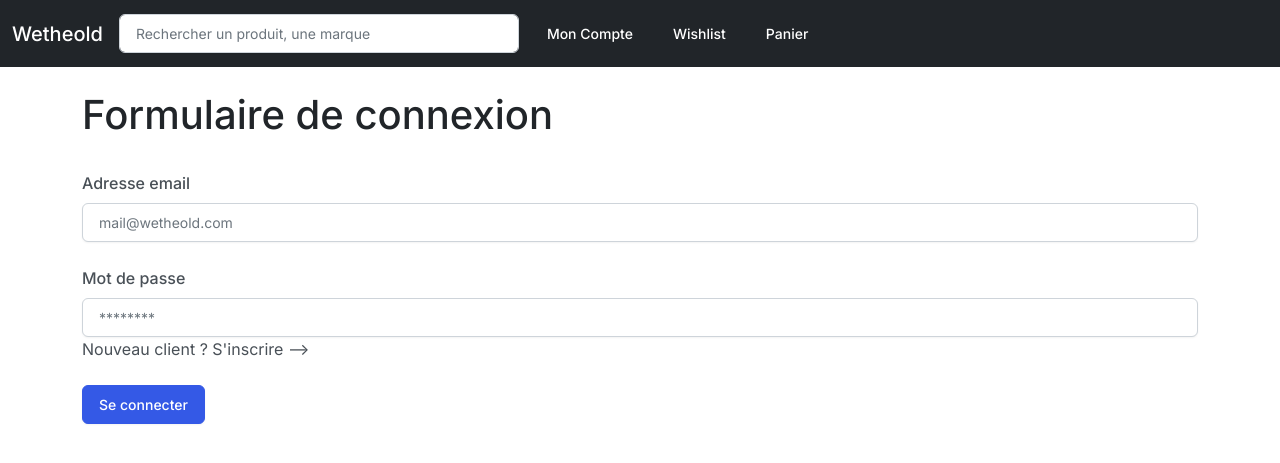
After one commit to aymendev8/wetheold, a Symfony app: template templates/pages/security/index.html.twig in a window 1280 px wide. The commit adds this page. Shown: the top 463 px of the page. Run offline with Twig, Linux system fonts and the light colour scheme; the template is opened without the code that fills it, so the values that code supplies are empty; some libraries are stand-ins or nearby versions.

Commit message:
formulaire de connexion + deconnexion

```diff
--- /dev/null
+++ b/templates/pages/security/index.html.twig
@@ -0,0 +1,30 @@
+{% extends 'base.html.twig' %}
+
+{% block title %}wetheold - Connexion {% endblock %}
+
+{% block body %}
+    <div class="container">
+       <h1 class="mt-4"> Formulaire de connexion </h1>
+
+        {% if error %}
+
+            <div class="alert alert-dismissible alert-danger">
+                {{ error.messageKey|trans(error.messageData, 'security') }}
+            </div>
+
+        {% endif %}
+
+        <form action="{{ path('security.login') }}" method="post">
+            <div class="form-group">
+                <label for="username" class="form-label mt-4">Adresse email</label>
+                <input type="email" class="form-control" id="username" name="_username" aria-describedby="emailHelp" placeholder="mail@wetheold.com" value="{{ last_username }}">
+            </div>
+            <div class="form-group">
+                    <label for="password" class="form-label mt-4">Mot de passe </label>
+                <input type="password" class="form-control" id="password" name="_password" placeholder="********">
+                <a> Nouveau client ? S'inscrire --></a>
+            </div>
+            <button type="submit" class="btn btn-primary mt-4">Se connecter</button>
+        </form>
+    </div>
+{% endblock %}
--- a/templates/partials/_header.html.twig
+++ b/templates/partials/_header.html.twig
@@ -10,7 +10,7 @@
         <div class="collapse navbar-collapse" id="navbarColor02">
             <ul class="navbar-nav me-auto">
                 <li class="nav-item">
-                    <a class="nav-link" href="#">Mon Compte </a>
+                    <a class="nav-link" href="{{ path('security.login') }}">Mon Compte </a>
                 </li>
                 <li class="nav-item">
                     <a class="nav-link" href="#">Wishlist</a>
@@ -18,6 +18,11 @@
                 <li class="nav-item">
                     <a class="nav-link" href="#">Panier</a>
                 </li>
+                {% if app.user %}
+                    <li class="nav-item">
+                        <a class="nav-link" href="{{ path('security.logout') }}">Déconnexion</a>
+                    </li>
+                {% endif %}
             </ul>
 
         </div>
```
Also changed, not shown: src/Controller/SecurityController.php (added, +25 -0 lines), 1 other file.
